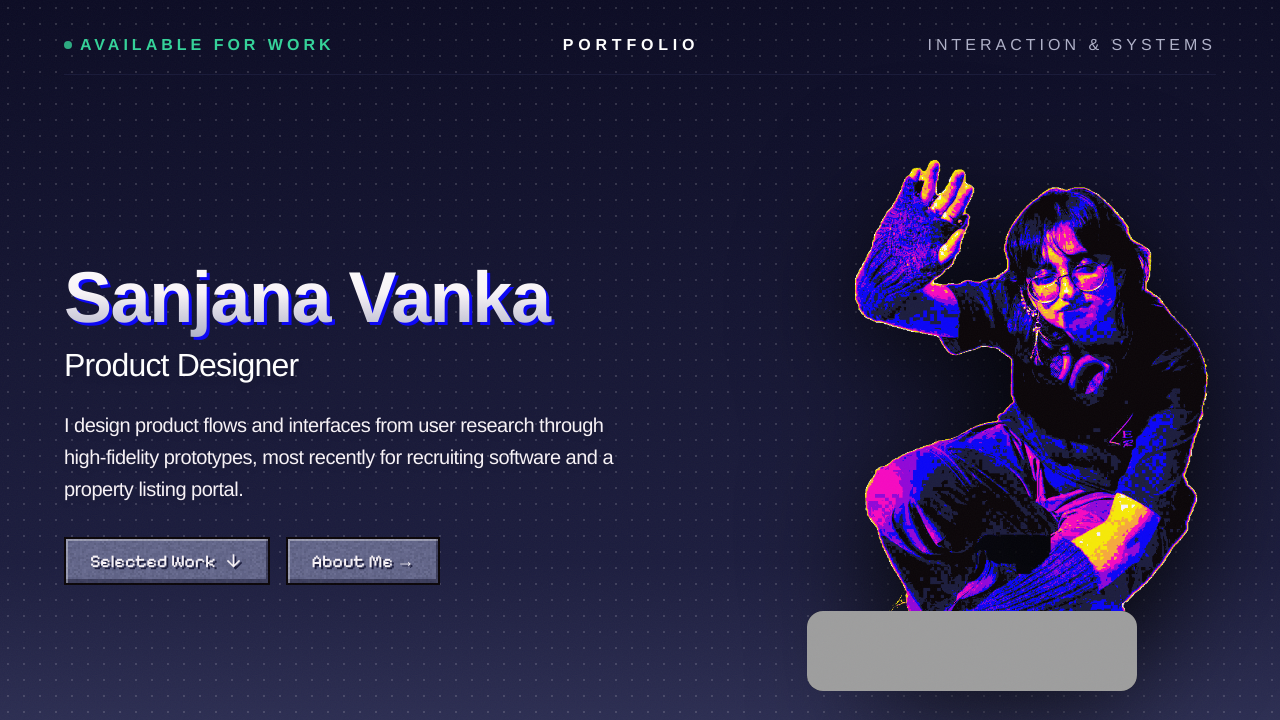
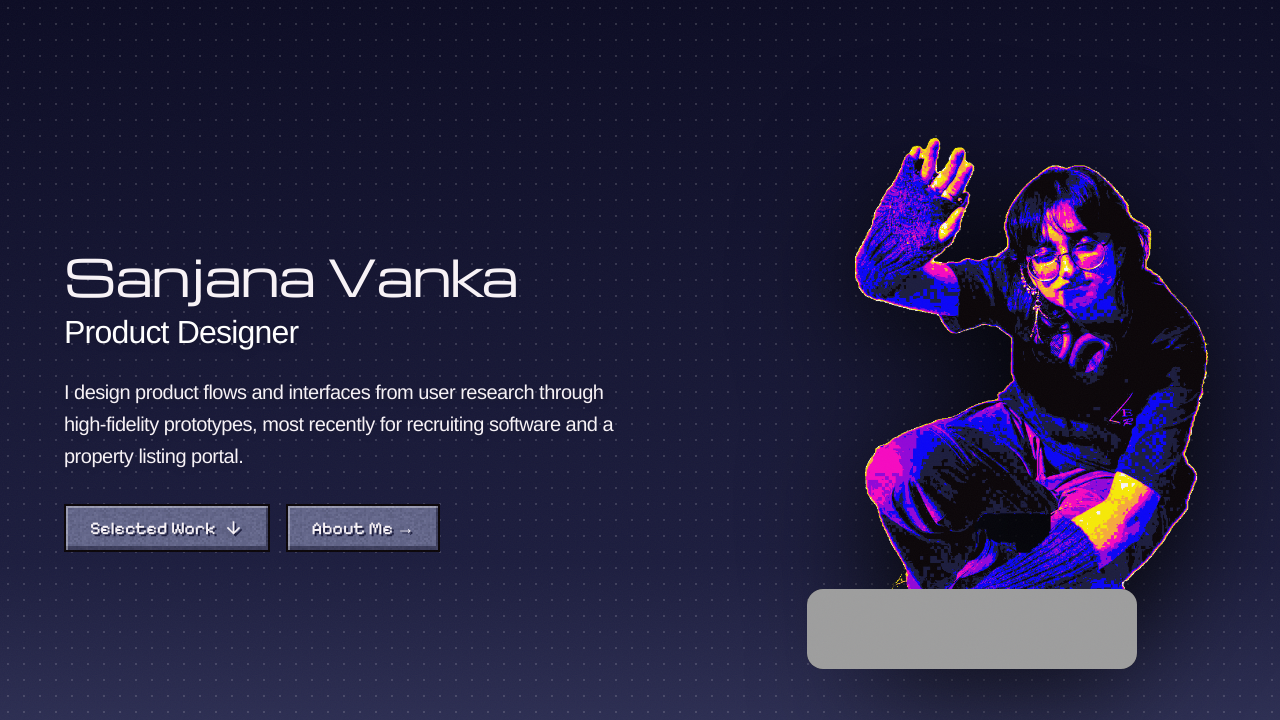
Before and after one commit to sanjanavankadesign/svportfolio.github.io, a plain HTML site: page index.html in a window 1280 px wide. Shown: the part 80-800 px from the top of the page. Drawn offline with nearby package versions, Linux system fonts and the light colour scheme; grey boxes are pictures that could not be loaded.

Commit message:
Remove hero top strip and restyle hero name
Co-Authored-By: Claude Opus 5.5 <noreply@anthropic.com>

```diff
--- a/assets/css/styles.css
+++ b/assets/css/styles.css
@@ -48,13 +48,19 @@
     background: linear-gradient(180deg, #0C0C24 0%, #1C1D3E 70%, #34365C 100%);
 }
 
-/* Hero name: soft metal with a hard plastic edge, no horizon line through the letters */
-.type-name {
-    background: linear-gradient(180deg, #FFFFFF 0%, #F8F3F7 45%, #B0B2C9 100%);
-    -webkit-background-clip: text;
-    background-clip: text;
-    color: transparent;
-    filter: drop-shadow(3px 3px 0 #0B06F6);
+/* Hero name: a wide Y2K grotesque, set flat so the letterforms do the work */
+.type-name.type-display {
+    font-family: "Michroma", var(--font-body);
+    font-weight: 400;
+    font-size: 34px;
+    line-height: 1.15;
+    letter-spacing: -0.03em;
+    color: #F8F3F7;
+}
+@media (min-width: 768px) {
+    .type-name.type-display {
+        font-size: 50px;
+    }
 }
 
 /* Display type: 44/50 on mobile, 72/80 on desktop */
--- a/index.html
+++ b/index.html
@@ -9,7 +9,7 @@
     <!-- Google Fonts -->
     <link rel="preconnect" href="https://fonts.googleapis.com">
     <link rel="preconnect" href="https://fonts.gstatic.com" crossorigin>
-    <link href="https://fonts.googleapis.com/css2?family=Pixelify+Sans:wght@500&display=swap" rel="stylesheet">
+    <link href="https://fonts.googleapis.com/css2?family=Michroma&family=Pixelify+Sans:wght@500&display=swap" rel="stylesheet">
     <link rel="preload" as="image" href="assets/images/logo-spin-sheet.webp">
     <script>try{if(!sessionStorage.getItem('sv-loaded')&&!location.hash&&!matchMedia('(prefers-reduced-motion: reduce)').matches)document.documentElement.classList.add('is-loading')}catch(e){}</script>
 
@@ -77,7 +77,7 @@
     <link rel="stylesheet" href="https://fonts.googleapis.com/icon?family=Material+Icons" />
 
     <!-- Custom CSS -->
-    <link rel="stylesheet" href="assets/css/styles.css?v=10.0">
+    <link rel="stylesheet" href="assets/css/styles.css?v=10.1">
 </head>
 <body class="bg-cream dark:bg-darkBg text-slate-900 dark:text-slate-100 font-sans transition-colors duration-300 antialiased selection:bg-stickypink selection:text-white">
 
@@ -151,13 +151,6 @@
 
         <!-- Subtle Halftone Dot Pattern Background -->
         <div class="absolute inset-0 opacity-15 pointer-events-none bg-[radial-gradient(#F8F3F7_1.5px,transparent_1.5px)] [background-size:16px_16px]"></div>
-
-        <!-- Top Editorial Header Bar -->
-        <div class="max-w-6xl mx-auto w-full flex items-center justify-between font-mono text-xs sm:text-sm tracking-[0.25em] text-slate-400 border-b border-slate-800/80 pb-4 z-20">
-            <span class="inline-flex items-center gap-2 text-emerald-400 font-bold"><span class="w-2 h-2 rounded-full bg-emerald-400 animate-pulse"></span> AVAILABLE FOR WORK</span>
-            <span class="font-bold text-white tracking-[0.3em]">PORTFOLIO</span>
-            <span class="hidden md:inline text-slate-400">INTERACTION & SYSTEMS</span>
-        </div>
 
         <!-- Main Content Grid (Left: Title + Description + CTAs | Right: Sanjana's Photo Cutout) -->
         <div class="max-w-6xl mx-auto w-full my-auto z-10 py-8 grid grid-cols-1 lg:grid-cols-12 gap-8 items-center">
```
